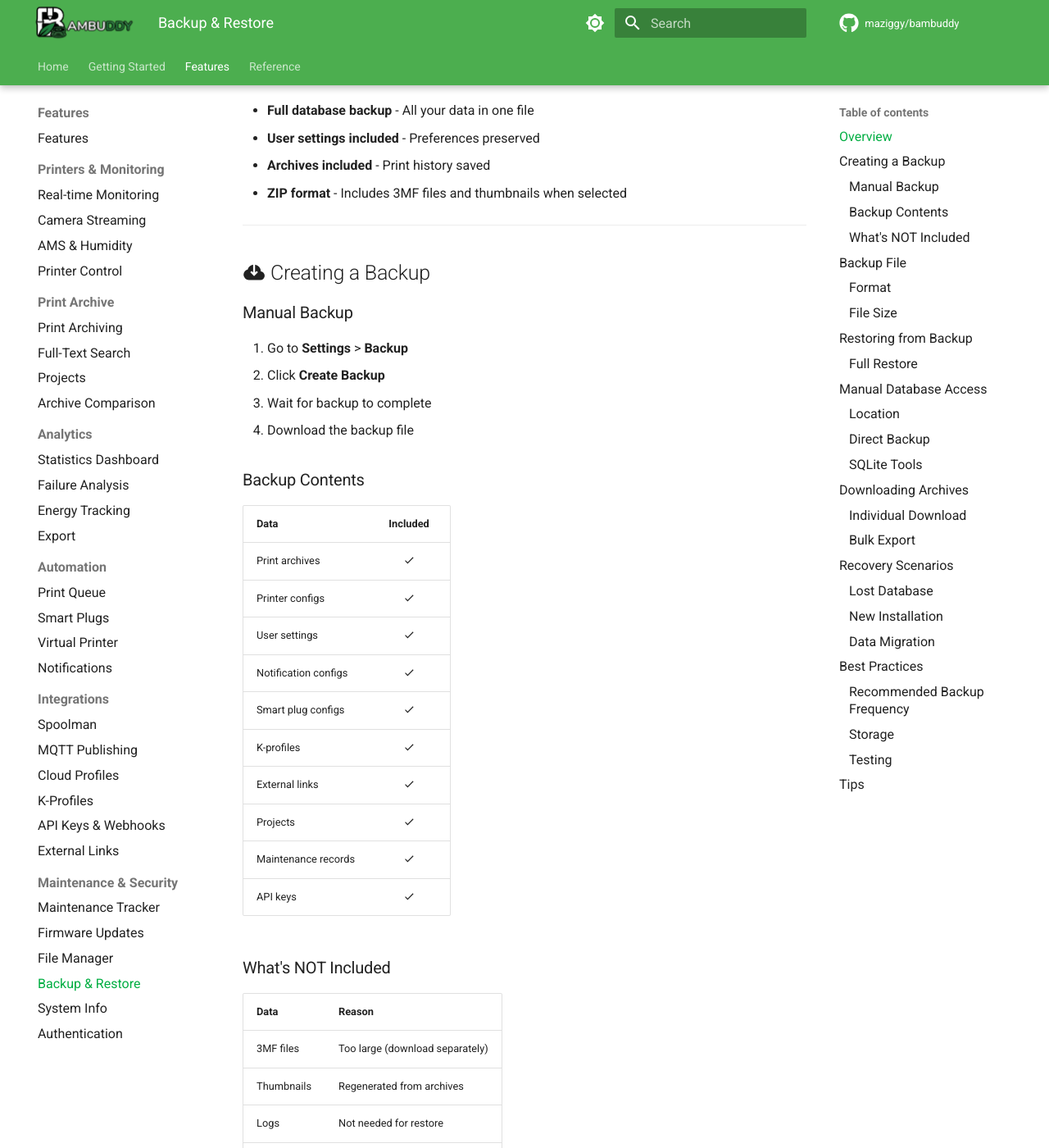
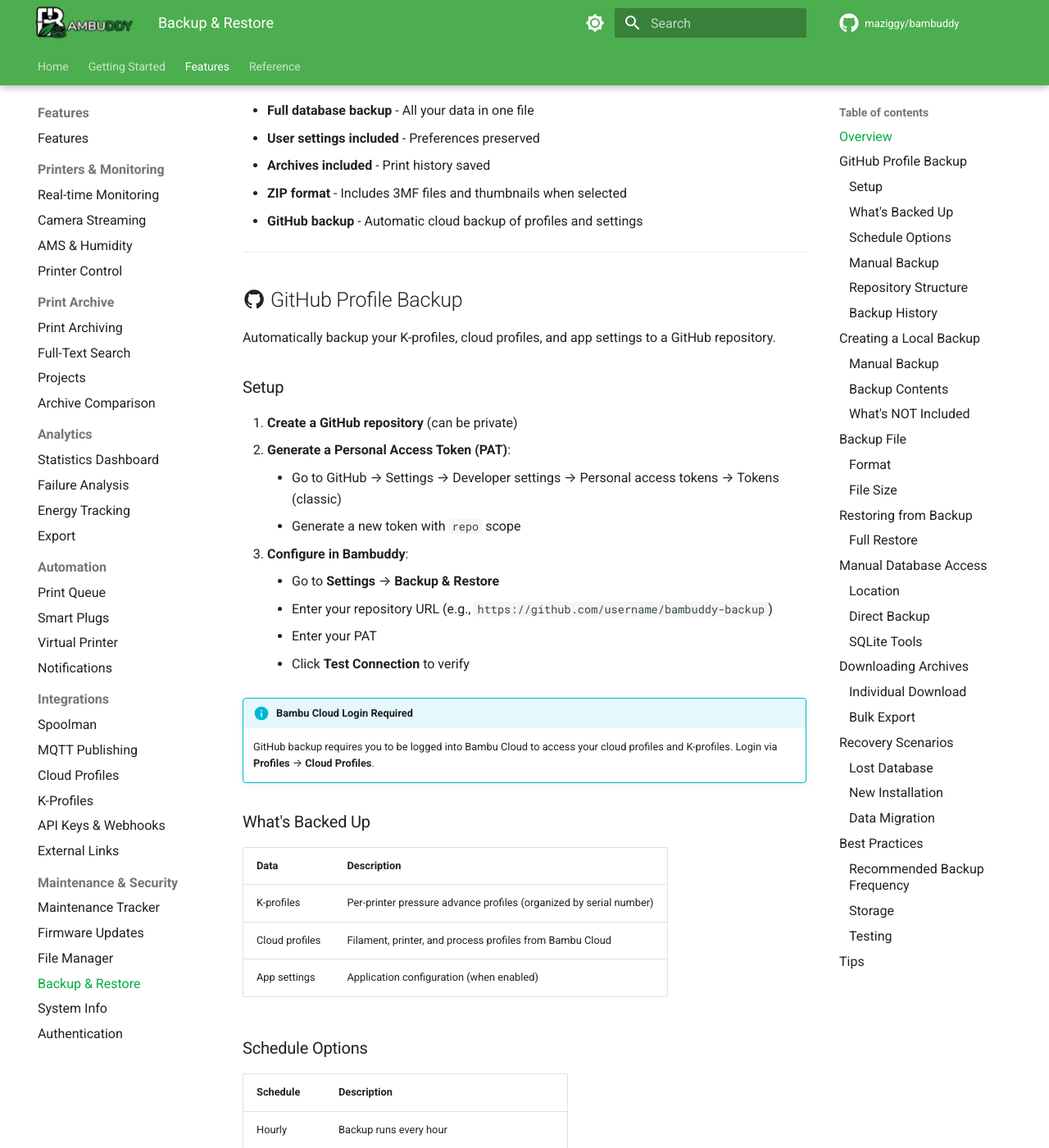
Before and after one commit to maziggy/bambuddy-wiki, an MkDocs documentation site: the page built from docs/features/backup.md, in a window 1280 px wide and 1400 px high, scrolled down 384 px. Shown: the whole window at 82% size. Built offline with MkDocs 1.6.1 and Material for MkDocs 9.7.7, drawn with Linux system fonts in a browser that asks for light colours; comment, search, counter and statistics services are not loaded; the version menu is left out; some of the changed text lies outside the part shown.

Commit message:
Updated Wiki

````diff
--- a/docs/features/backup.md
+++ b/docs/features/backup.md
@@ -17,10 +17,82 @@ Bambuddy's backup system:
 - **User settings included** - Preferences preserved
 - **Archives included** - Print history saved
 - **ZIP format** - Includes 3MF files and thumbnails when selected
+- **GitHub backup** - Automatic cloud backup of profiles and settings
 
 ---
 
-## :material-cloud-download: Creating a Backup
+## :material-github: GitHub Profile Backup
+
+Automatically backup your K-profiles, cloud profiles, and app settings to a GitHub repository.
+
+### Setup
+
+1. **Create a GitHub repository** (can be private)
+2. **Generate a Personal Access Token (PAT)**:
+    - Go to GitHub → Settings → Developer settings → Personal access tokens → Tokens (classic)
+    - Generate a new token with `repo` scope
+3. **Configure in Bambuddy**:
+    - Go to **Settings** → **Backup & Restore**
+    - Enter your repository URL (e.g., `https://github.com/username/bambuddy-backup`)
+    - Enter your PAT
+    - Click **Test Connection** to verify
+
+!!! info "Bambu Cloud Login Required"
+    GitHub backup requires you to be logged into Bambu Cloud to access your cloud profiles and K-profiles. Login via **Profiles** → **Cloud Profiles**.
+
+### What's Backed Up
+
+| Data | Description |
+|------|-------------|
+| K-profiles | Per-printer pressure advance profiles (organized by serial number) |
+| Cloud profiles | Filament, printer, and process profiles from Bambu Cloud |
+| App settings | Application configuration (when enabled) |
+
+### Schedule Options
+
+| Schedule | Description |
+|----------|-------------|
+| Hourly | Backup runs every hour |
+| Daily | Backup runs once per day (midnight) |
+| Weekly | Backup runs once per week (Sunday midnight) |
+
+### Manual Backup
+
+Click **Backup Now** to trigger an immediate backup.
+
+### Repository Structure
+
+```
+repo/
+├── backup_metadata.json
+├── kprofiles/
+│   └── {serial_number}/
+│       ├── 0.2.json
+│       ├── 0.4.json
+│       └── ...
+├── cloud_profiles/
+│   ├── filament.json
+│   ├── printer.json
+│   └── process.json
+└── settings/
+    └── app_settings.json
+```
+
+### Backup History
+
+View backup history in the **Backup History** section:
+
+- Status (success, failed, skipped)
+- Trigger (manual or scheduled)
+- Files changed
+- Commit SHA (linked to GitHub)
+
+!!! tip "Skip Unchanged"
+    Bambuddy only creates a commit when data has actually changed, avoiding unnecessary commits.
+
+---
+
+## :material-cloud-download: Creating a Local Backup
 
 ### Manual Backup
 
````
Also changed, not shown: docs/features/index.md (+11 -1 lines), docs/features/prometheus.md (added, +238 -0 lines).
